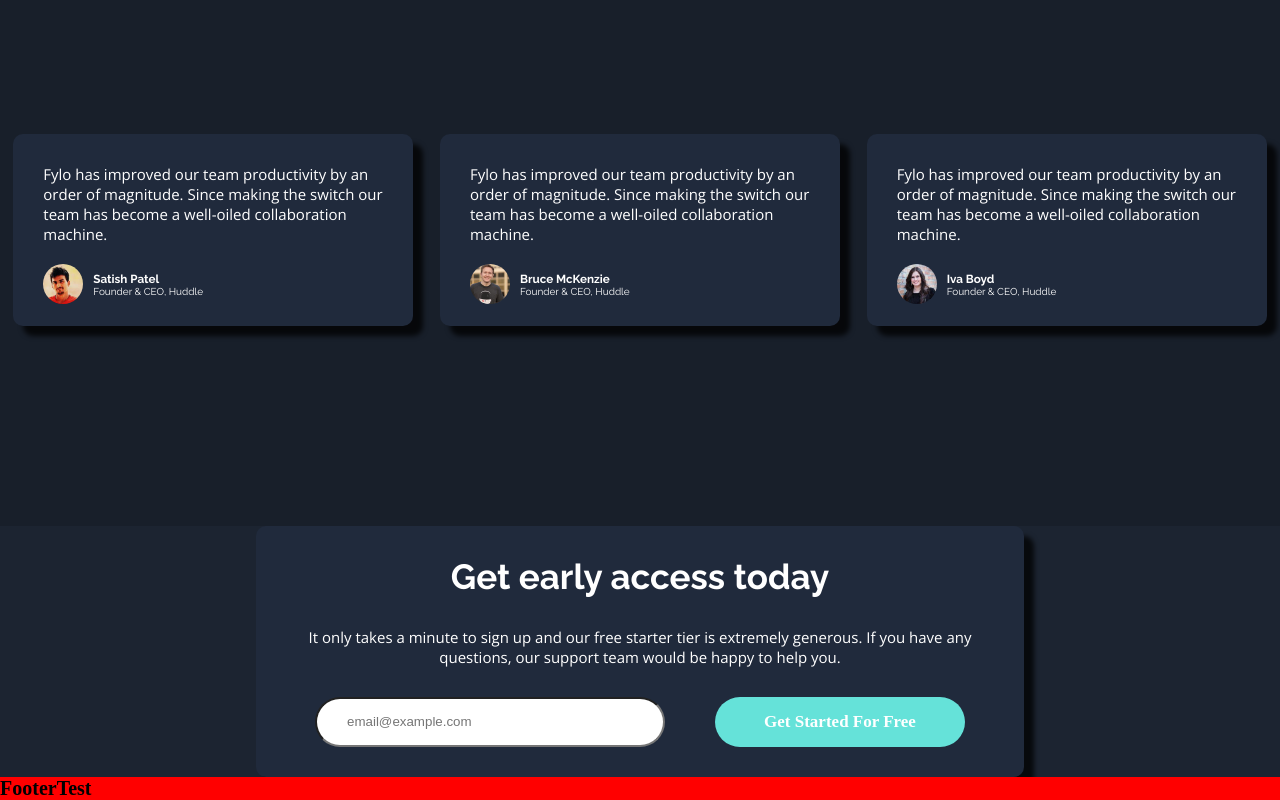
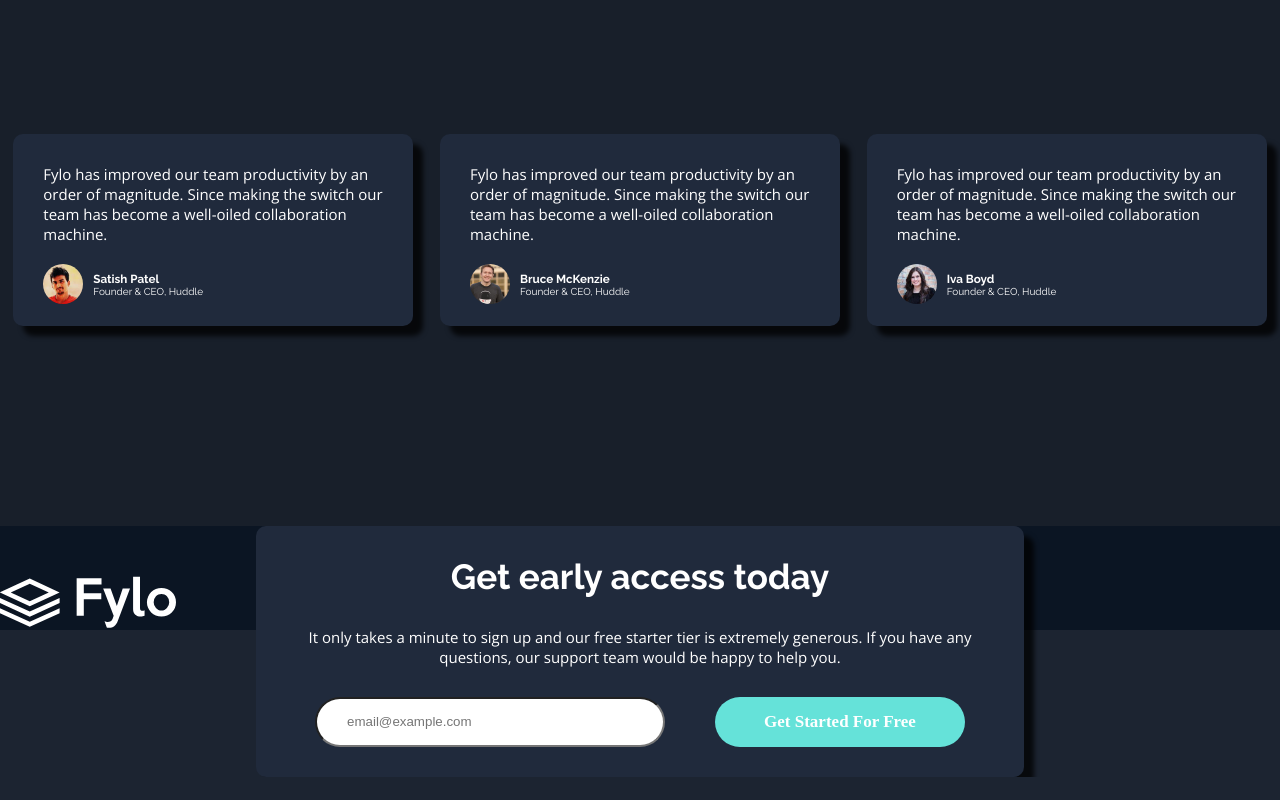
Before and after one commit to cold412/fylo-dark-theme-landing-page-master, a Gatsby site: page / in a window 1280 px wide. Shown: the part 2362-3162 px from the top of the page. After the commit the page ends 3139 px from the top, so only its background shows below. Built offline with nearby package versions, Linux system fonts and the light colour scheme; Gatsby itself is replaced by a stand-in of ours.

Commit message:
footer start

```diff
--- a/src/pages/Footer.js
+++ b/src/pages/Footer.js
@@ -1,10 +1,16 @@
 import React from 'react'
 import '../styles/footer.scss'
+import logo from '../img/logo.svg'
 
 function Footer() {
     return (
         <div className="footer__container">
-            <h1>FooterTest</h1>
+
+
+            <div className="footer__logo">
+            <img src={logo} alt="logo"/>
+            </div>
+
         </div>
     )
 }
--- a/src/styles/footer.scss
+++ b/src/styles/footer.scss
@@ -1,5 +1,10 @@
 @import '_var';
 
 .footer__container{
-    background-color: red;
+    background-color: $DarkBlueFooter;
+
+
+    .footer__logo{
+        padding-top: 5rem;
+    }
 }
--- a/src/styles/index.scss
+++ b/src/styles/index.scss
@@ -11,4 +11,8 @@
             background-size: cover;
         }
     }
+
+    .page5Cont{
+        background-color: $DarkBlueFooter;
+    }
 }
--- a/src/styles/page5.scss
+++ b/src/styles/page5.scss
@@ -11,6 +11,10 @@
     padding-top: 3rem;
     box-shadow: 10px 10px 5px 0px rgba(0,0,0,0.75);
     border-radius: 1rem;
+    position:absolute;
+    left: 20vw;
+    z-index: 10;
+
 
     .MainHeader{
         h1{
```
